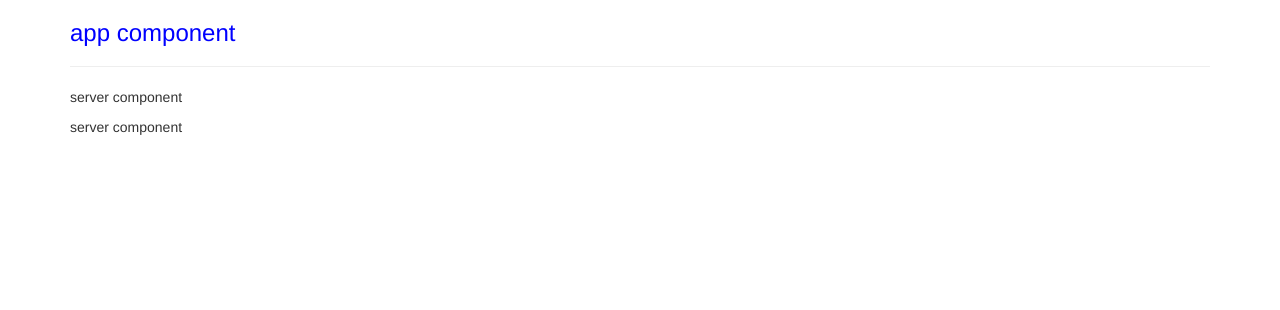
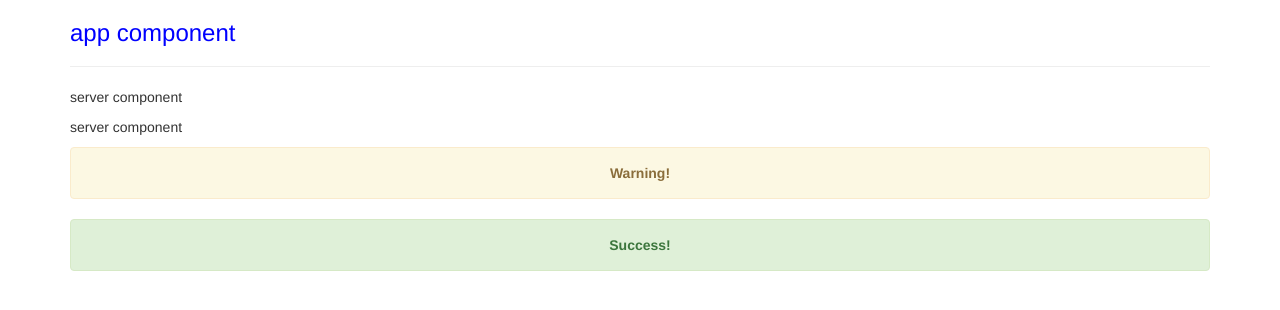
Before and after one commit to henriquerubido1/learning-angular, an Angular app in the folder my-first-app/: page / in a window 1280 px wide. Shown: the top 310 px of the page. Built offline with nearby package versions, Linux system fonts and the light colour scheme.

Commit message:
feat:warning and success alert

```diff
--- a/my-first-app/src/app/app.component.html
+++ b/my-first-app/src/app/app.component.html
@@ -6,6 +6,8 @@
       <!-- <app-servers></app-servers> -->
       <!-- <div app-servers></div> -->
       <div class="app-servers"></div>
+      <app-warning-alert></app-warning-alert>
+      <app-success-alert></app-success-alert>
     </div>
   </div>
 </div>
--- a/my-first-app/src/app/app.module.ts
+++ b/my-first-app/src/app/app.module.ts
@@ -4,12 +4,16 @@ import { BrowserModule } from '@angular/platform-browser';
 import { AppComponent } from './app.component';
 import { ServerComponent } from './server/server.component';
 import { ServersComponent } from './servers/servers.component';
+import { WarningAlertComponent } from './warning-alert/warning-alert.component';
+import { SuccessAlertComponent } from './success-alert/success-alert.component';
 
 @NgModule({
   declarations: [
     AppComponent,
     ServerComponent,
-    ServersComponent
+    ServersComponent,
+    WarningAlertComponent,
+    SuccessAlertComponent,
   ],
   imports: [
     BrowserModule
--- /dev/null
+++ b/my-first-app/src/app/success-alert/success-alert.component.css
@@ -0,0 +1,7 @@
+div {
+  text-align: center;
+}
+
+strong:hover {
+  color: greenyellow;
+}
--- /dev/null
+++ b/my-first-app/src/app/success-alert/success-alert.component.html
@@ -0,0 +1,3 @@
+<div class="alert alert-success">
+  <strong>Success!</strong>
+</div>
--- /dev/null
+++ b/my-first-app/src/app/success-alert/success-alert.component.ts
@@ -0,0 +1,15 @@
+import { Component, OnInit } from '@angular/core';
+
+@Component({
+  selector: 'app-success-alert',
+  templateUrl: './success-alert.component.html',
+  styleUrls: ['./success-alert.component.css']
+})
+export class SuccessAlertComponent implements OnInit {
+
+  constructor() { }
+
+  ngOnInit(): void {
+  }
+
+}
--- /dev/null
+++ b/my-first-app/src/app/warning-alert/warning-alert.component.css
@@ -0,0 +1,7 @@
+div {
+  text-align: center;
+}
+
+strong:hover {
+  color: red;
+}
--- /dev/null
+++ b/my-first-app/src/app/warning-alert/warning-alert.component.html
@@ -0,0 +1,3 @@
+<div class="alert alert-warning">
+  <strong>Warning!</strong>
+</div>
--- /dev/null
+++ b/my-first-app/src/app/warning-alert/warning-alert.component.ts
@@ -0,0 +1,15 @@
+import { Component, OnInit } from '@angular/core';
+
+@Component({
+  selector: 'app-warning-alert',
+  templateUrl: './warning-alert.component.html',
+  styleUrls: ['./warning-alert.component.css']
+})
+export class WarningAlertComponent implements OnInit {
+
+  constructor() { }
+
+  ngOnInit(): void {
+  }
+
+}
```
Also changed, not shown: 1 other file (tests, documents, lock files or other folders).
